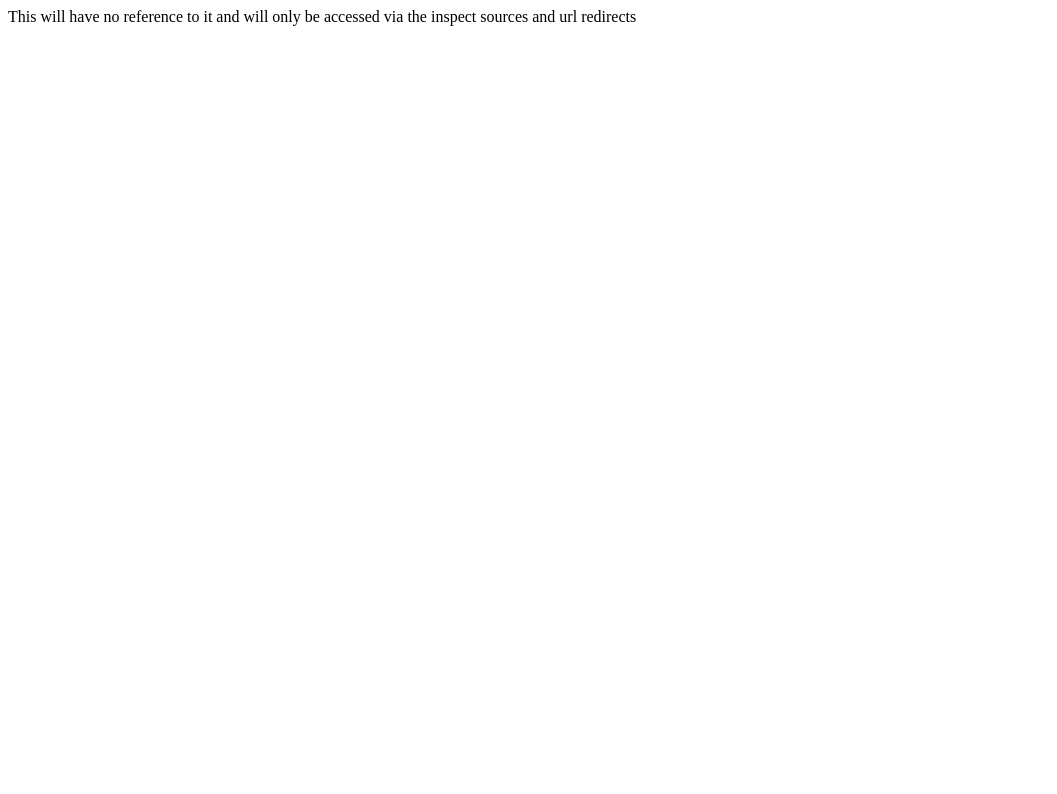
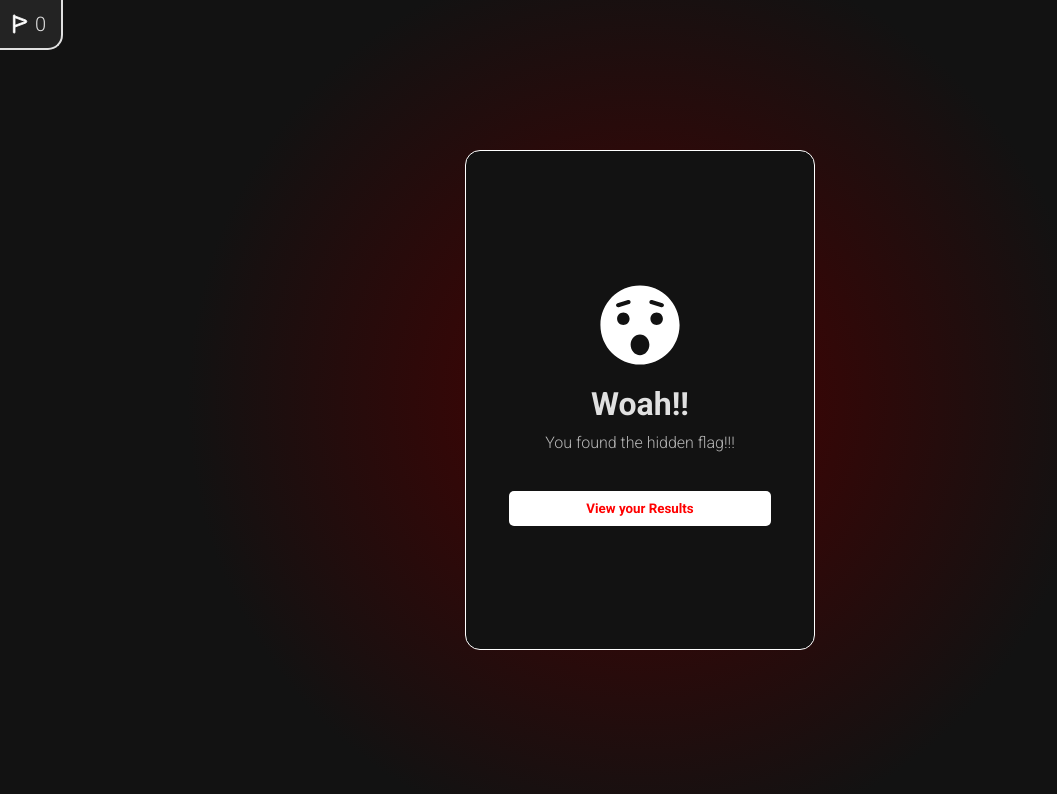
Before and after one commit to shadowwolf123987/Capture-The-Flag, a plain HTML site: page pages/flag6.html in a window 1280 px wide. Shown: the whole page, without its empty margins (0-1057 px from the left). Drawn offline with Linux system fonts and the light colour scheme.

Commit message:
Flag 6 Completed

```diff
--- a/pages/flag6.html
+++ b/pages/flag6.html
@@ -1 +1,39 @@
-This will have no reference to it and will only be accessed via the inspect sources and url redirects
+<!DOCTYPE html>
+<html lang="en">
+<head>
+    <meta charset="UTF-8">
+    <meta name="viewport" content="width=device-width, initial-scale=1.0">
+    <title>Capture The Flag</title>
+    <link rel="stylesheet" href="../styles.css">
+    <link rel="preconnect" href="https://fonts.googleapis.com">
+    <link rel="preconnect" href="https://fonts.gstatic.com" crossorigin>
+    <link href="https://fonts.googleapis.com/css2?family=Poppins:wght@300;400;500;600;900&family=Roboto:ital,wght@0,100;0,300;0,400;0,500;0,700;0,900;1,100;1,300;1,400;1,500;1,700;1,900&display=swap" rel="stylesheet">
+	<script type="text/javascript" src="../js/getFlags.js"></script>
+	<script type="text/javascript" src="../js/6HFgA8TNxYFrb.js"></script>
+</head>
+<body onload="getFlags()">
+    <div class="flagCounter">
+        <img src="../images/flag-triangle-svgrepo-com.svg">
+        <p id="counter">0</p>
+    </div>
+    <div class="loginDiv">
+        <div class="content">
+            <div>
+                <img style="margin: 0;" src="../images/shockedEmojiIcon.svg">
+                <h1>Woah!!</h2>
+                <p>You found the hidden flag!!!</p>
+                <br>
+                <button type="button" onclick="ViewResults()">View your Results</button>
+            </div>
+        </div>
+    </div>
+
+    <script>
+        AddFlag()
+        function ViewResults() {
+            window.location.href = "congrats.html"
+        }
+    </script>
+
+</body>
+</html>
```
Also changed, not shown: images/shockedEmojiIcon.svg (added).
